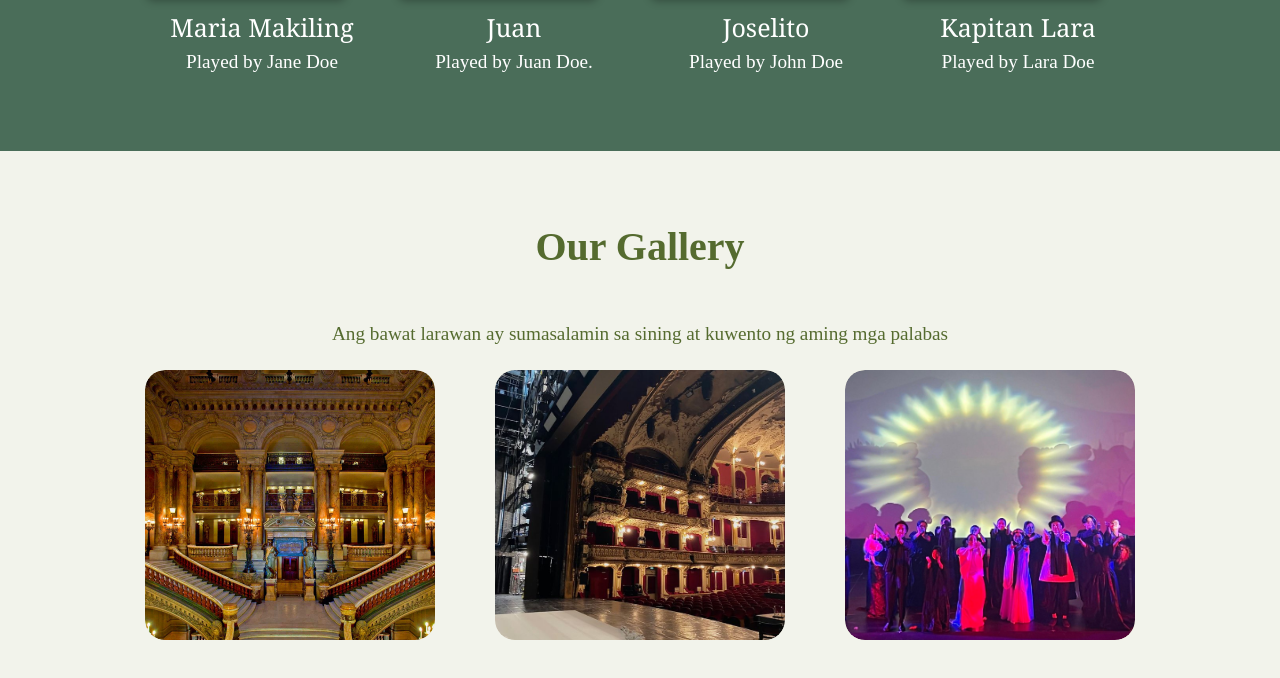
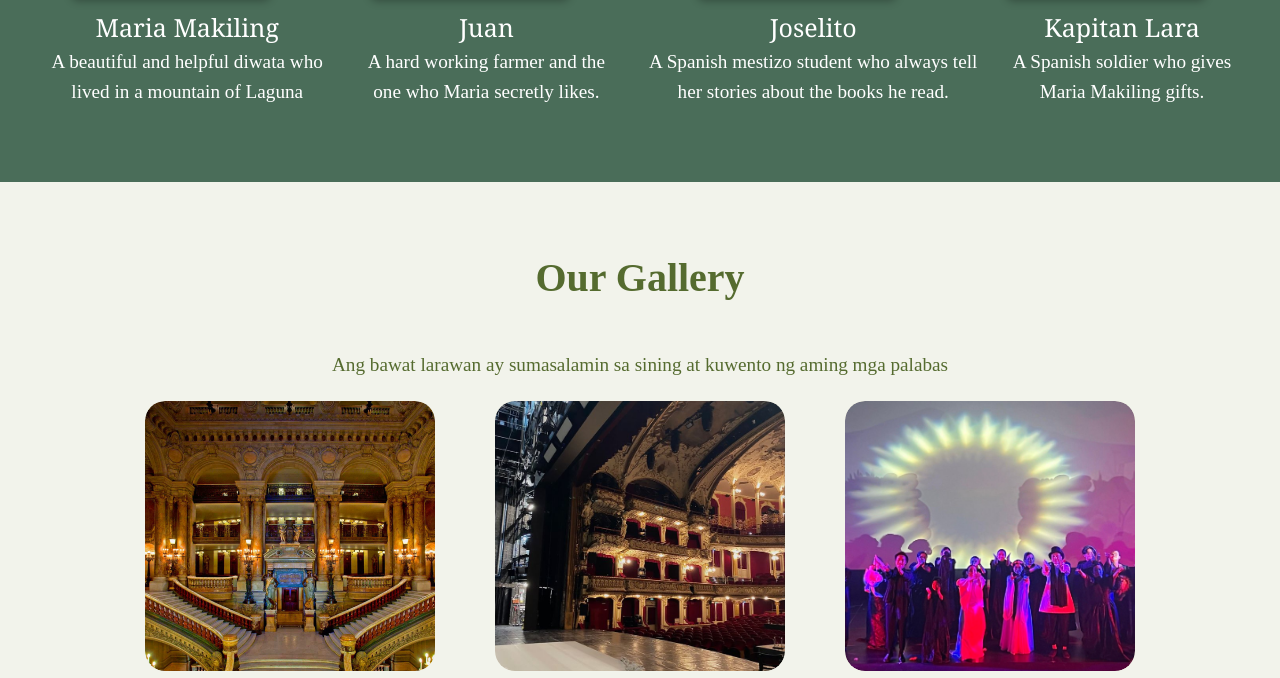
Before and after one commit to eidada116/PANITIKAN, a plain HTML site: page index.html in a window 1280 px wide. Shown: the part 1754-2432 px from the top of the page. Drawn offline with Linux system fonts and the light colour scheme.

Commit message:
Add files via upload

```diff
--- a/index.html
+++ b/index.html
@@ -68,25 +68,25 @@
             <div class="actor">
               <img id="act" src="https://encrypted-tbn0.gstatic.com/images?q=tbn:ANd9GcSlz9OAWwISGxOwGjTybJqfkg2GvTqdWr2jIn19mV7enbZPvSWhFoq34JVOhiBxecJZJOc&usqp=CAU" alt="Actor Image" class="actor-image">
               <p id="name">Maria Makiling</p>
-              <p>Played by Jane Doe</p>
+              <p>A beautiful and helpful diwata who lived in a mountain of Laguna</p>
               <p style="width:50%"></p>
             </div>
             <div class="actor">
               <img id="act" src="https://media.istockphoto.com/id/1210331584/photo/handsome-african-american-actor-holding-scenario-on-stage-during-rehearse.jpg?s=612x612&w=0&k=20&c=SVQF26bxY1wxeW1qMRqK-mhumEXOkuRoZPgvjZQ8Yzg=" alt="Actor Image" class="actor-image">
               <p id="name">Juan</p>
-              <p>Played by Juan Doe.</p>
+              <p>A hard working farmer and the one who Maria secretly likes.</p>
               </p>
 
             </div>
             <div class="actor">
               <img id="act" src="https://media.istockphoto.com/id/153661554/photo/actors-headshot.jpg?s=612x612&w=0&k=20&c=7lD7vmOcOk6ho0_7SMmrcl4-D7g35q8uxxv701EOjrs=" alt="Actor Image" class="actor-image">
               <p id="name">Joselito</p>
-              <p>Played by John Doe</p>
+              <p>A Spanish mestizo student who always tell her stories about the books he read.</p>
             </div>
             <div class="actor">
               <img id="act" src="https://encrypted-tbn0.gstatic.com/images?q=tbn:ANd9GcQBvqzyx_zoi6q2c0Gd1XnE7wysD9PGOLe3-A&s" alt="Actor Image" class="actor-image">
               <p id="name">Kapitan Lara</p>
-              <p>Played by Lara Doe</p>
+              <p>A Spanish soldier who gives Maria Makiling gifts.</p>
             </div>
           </div>
         </div>
```
